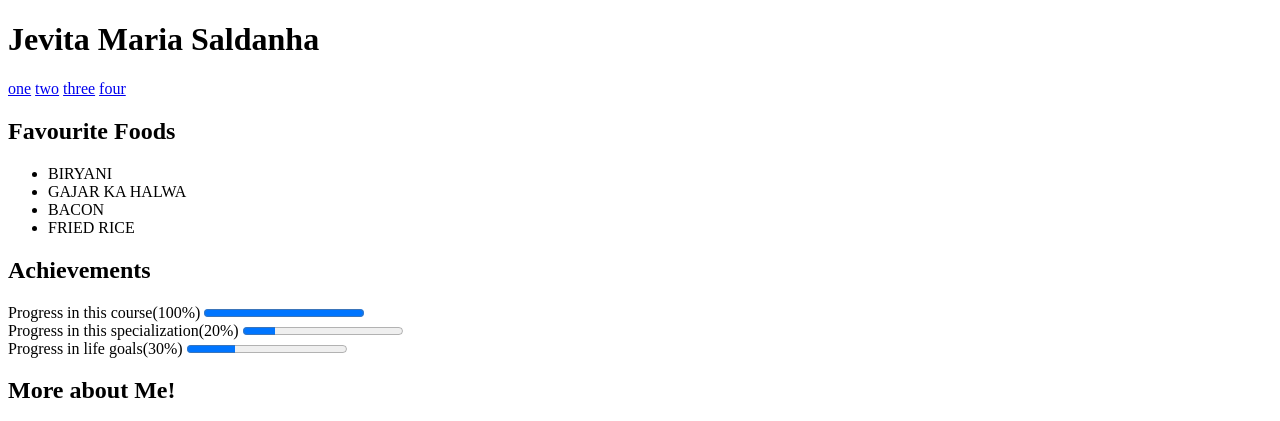
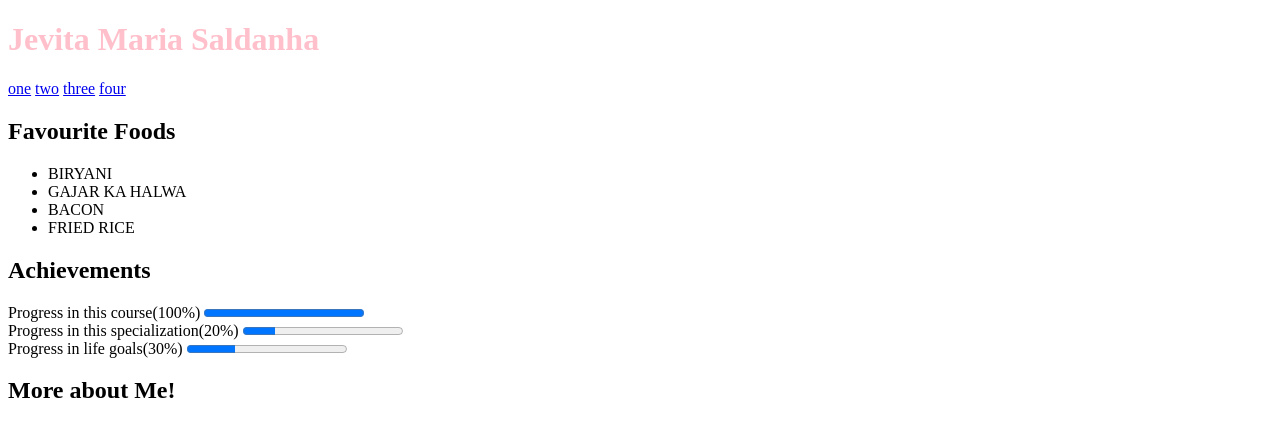
Before and after one commit to reneda/wd4e, a plain HTML site: page index.html in a window 1280 px wide. Shown: the top 421 px of the page. Drawn offline with Linux system fonts and the light colour scheme.

Commit message:
Update index.html

```diff
--- a/index.html
+++ b/index.html
@@ -5,7 +5,7 @@
     <title>Document</title>
 </head>
 <body>
-    <h1>Jevita Maria Saldanha</h1>
+    <h1 style="color:pink">Jevita Maria Saldanha</h1>
     <nav>
        <a href="Favourite">one</a>
        <a href="Achievements">two</a>
```
